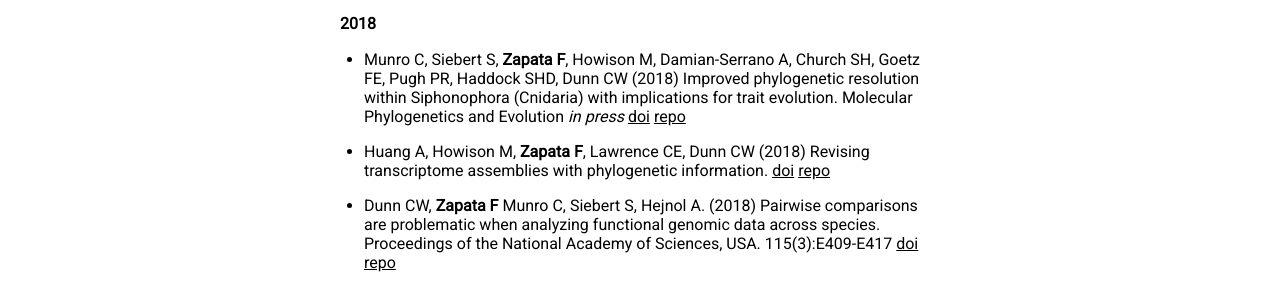
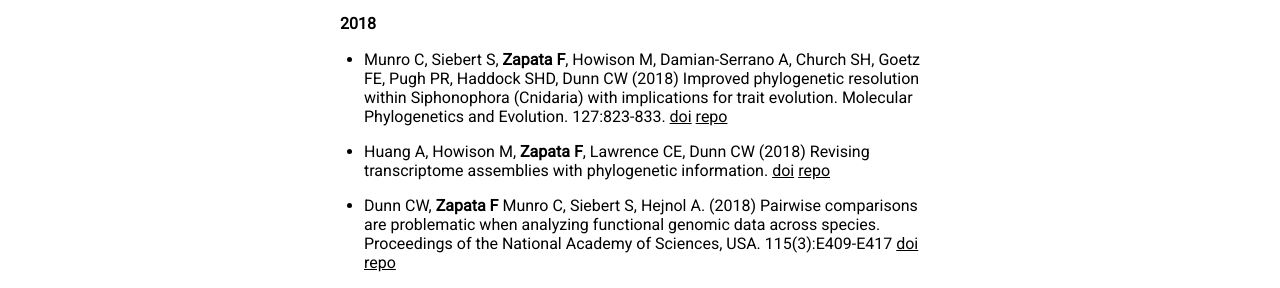
Before and after one commit to zapataf/zapataf.github.io, a Jekyll site: the page built from _posts/2018-01-03-publications.md, in a window 1280 px wide and 900 px high. Shown: the part 442-730 px from the top of the window. Built offline with Jekyll 4.4.1, drawn with Linux system fonts in a browser that asks for light colours; nearby versions of some CDN libraries; comment, search, counter and statistics services are not loaded.

Commit message:
Fixes pub details MPE

```diff
--- a/_posts/2018-01-03-publications.md
+++ b/_posts/2018-01-03-publications.md
@@ -8,7 +8,7 @@ image: paramo.jpg
 ---
 
 #### 2018
-* Munro C, Siebert S, **Zapata F**, Howison M, Damian-Serrano A, Church SH, Goetz FE, Pugh PR, Haddock SHD, Dunn CW (2018) Improved phylogenetic resolution within Siphonophora (Cnidaria) with implications for trait evolution. Molecular Phylogenetics and Evolution *in press* [doi](https://doi.org/10.1016/j.ympev.2018.06.030) [repo](https://github.com/caseywdunn/siphonophore_phylogeny_2017)
+* Munro C, Siebert S, **Zapata F**, Howison M, Damian-Serrano A, Church SH, Goetz FE, Pugh PR, Haddock SHD, Dunn CW (2018) Improved phylogenetic resolution within Siphonophora (Cnidaria) with implications for trait evolution. Molecular Phylogenetics and Evolution. 127:823-833. [doi](https://doi.org/10.1016/j.ympev.2018.06.030) [repo](https://github.com/caseywdunn/siphonophore_phylogeny_2017)
 * Huang A, Howison M, **Zapata F**, Lawrence CE, Dunn CW (2018) Revising transcriptome assemblies with phylogenetic information. [doi](https://www.biorxiv.org/content/early/2017/10/12/202416) [repo](https://github.com/caseywdunn/ms_treeinform)
 * Dunn CW, **Zapata F** Munro C, Siebert S, Hejnol A. (2018) Pairwise comparisons are problematic when analyzing functional genomic data across species. Proceedings of the National Academy of Sciences, USA. 115(3):E409-E417 [doi](http://dx.doi.org/10.1073/pnas.1707515115) [repo](https://github.com/caseywdunn/comparative_expression_2017)
 * Cadena CD, **Zapata F**, Jiménez I. (2018) Issues and Perspectives in Species Delimitation using Phenotypic Data - Atlantean Evolution in Darwin's Finches. Systematic Biology. 67(2):181-194 [doi](https://academic.oup.com/sysbio/article/4102004/Issues-and-Perspectives-in-Species-Delimitation) [repo](https://github.com/zapataf/geospiza_morphology_2017)
```
